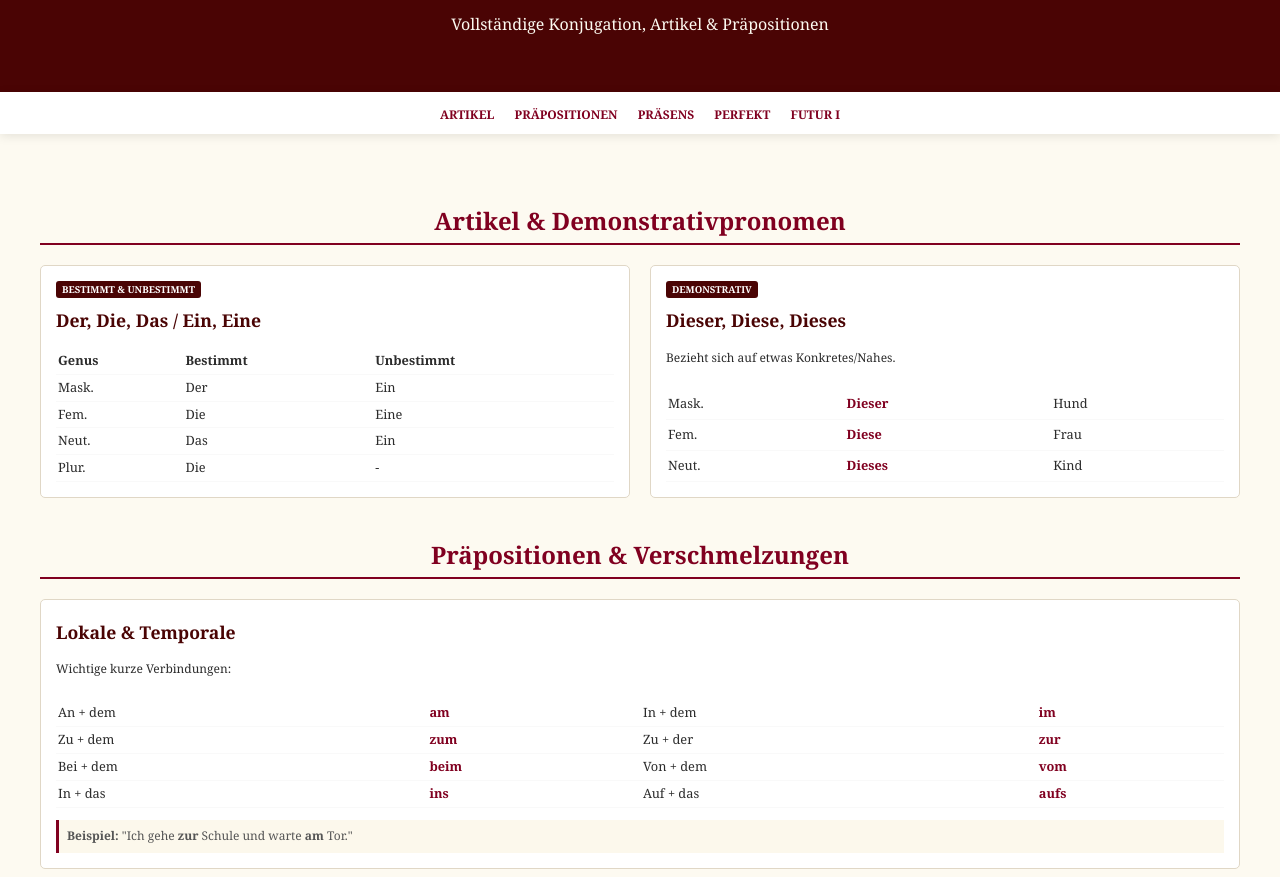
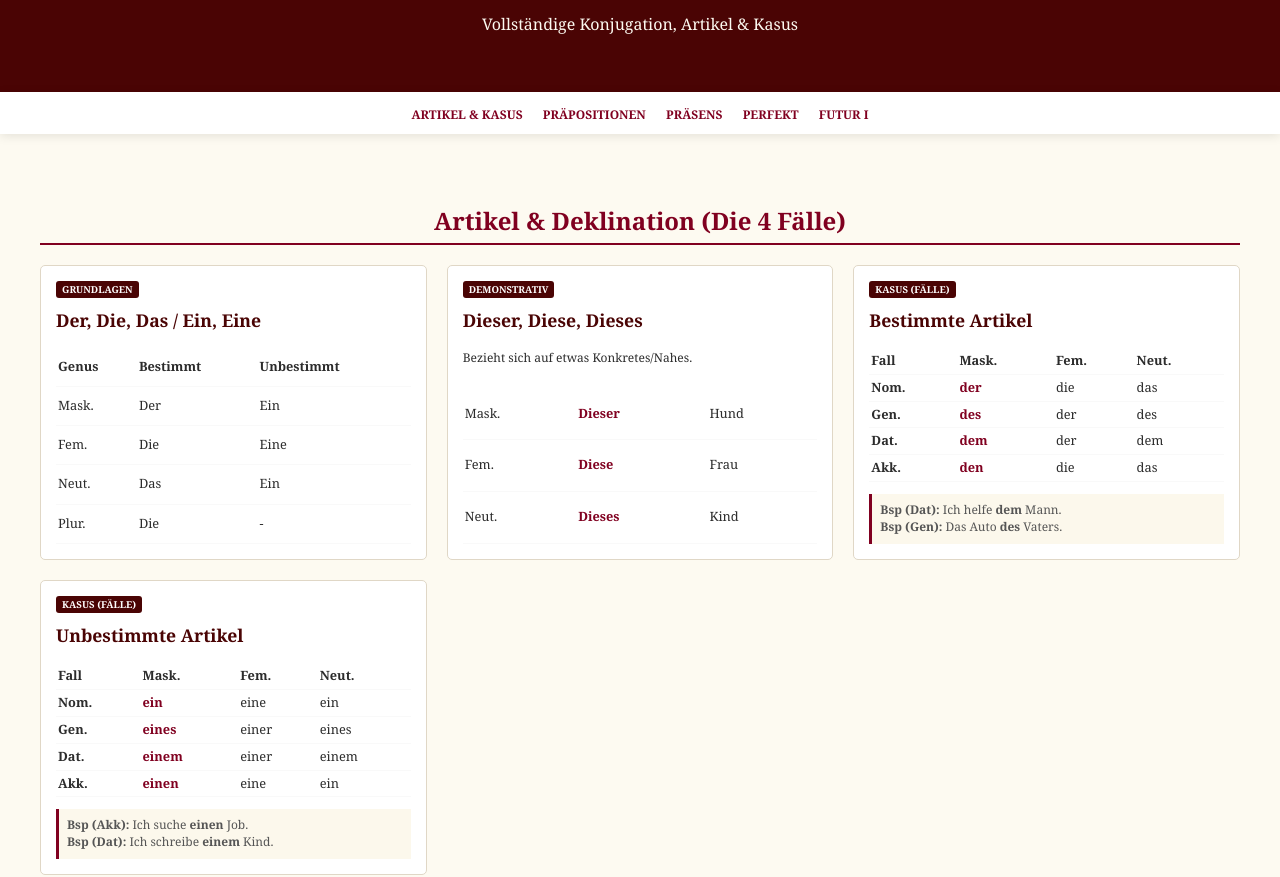
Before and after one commit to nicopfeiffer1995-sketch/Portugiesisch-f-r-Anf-nger, a plain HTML site: page german.html in a window 1280 px wide. Shown: the part 83-960 px from the top of the page. Drawn offline with Linux system fonts and the light colour scheme.

Commit message:
german.html

```diff
--- a/german.html
+++ b/german.html
@@ -120,11 +120,11 @@
 
 <header>
     <h1>Deutsche Grammatik</h1>
-    <p>Vollständige Konjugation, Artikel & Präpositionen</p>
+    <p>Vollständige Konjugation, Artikel & Kasus</p>
 </header>
 
 <nav>
-    <a href="#artigos">Artikel</a>
+    <a href="#artigos">Artikel & Kasus</a>
     <a href="#preposicoes">Präpositionen</a>
     <a href="#presente">Präsens</a>
     <a href="#passado">Perfekt</a>
@@ -134,10 +134,10 @@
 <div class="container">
 
     <section id="artigos">
-        <h2>Artikel & Demonstrativpronomen</h2>
+        <h2>Artikel & Deklination (Die 4 Fälle)</h2>
         <div class="grid">
             <div class="card">
-                <span class="tag gram-tag">Bestimmt & Unbestimmt</span>
+                <span class="tag gram-tag">Grundlagen</span>
                 <h3>Der, Die, Das / Ein, Eine</h3>
                 <table>
                     <tr><th>Genus</th><th>Bestimmt</th><th>Unbestimmt</th></tr>
@@ -156,6 +156,38 @@
                     <tr><td>Fem.</td><td class="verb-form">Diese</td><td>Frau</td></tr>
                     <tr><td>Neut.</td><td class="verb-form">Dieses</td><td>Kind</td></tr>
                 </table>
+            </div>
+
+            <div class="card">
+                <span class="tag gram-tag">Kasus (Fälle)</span>
+                <h3>Bestimmte Artikel</h3>
+                <table>
+                    <tr><th>Fall</th><th>Mask.</th><th>Fem.</th><th>Neut.</th></tr>
+                    <tr><td><strong>Nom.</strong></td><td class="verb-form">der</td><td>die</td><td>das</td></tr>
+                    <tr><td><strong>Gen.</strong></td><td class="verb-form">des</td><td>der</td><td>des</td></tr>
+                    <tr><td><strong>Dat.</strong></td><td class="verb-form">dem</td><td>der</td><td>dem</td></tr>
+                    <tr><td><strong>Akk.</strong></td><td class="verb-form">den</td><td>die</td><td>das</td></tr>
+                </table>
+                <div class="example-box">
+                    <strong>Bsp (Dat):</strong> Ich helfe <strong>dem</strong> Mann.<br>
+                    <strong>Bsp (Gen):</strong> Das Auto <strong>des</strong> Vaters.
+                </div>
+            </div>
+
+            <div class="card">
+                <span class="tag gram-tag">Kasus (Fälle)</span>
+                <h3>Unbestimmte Artikel</h3>
+                <table>
+                    <tr><th>Fall</th><th>Mask.</th><th>Fem.</th><th>Neut.</th></tr>
+                    <tr><td><strong>Nom.</strong></td><td class="verb-form">ein</td><td>eine</td><td>ein</td></tr>
+                    <tr><td><strong>Gen.</strong></td><td class="verb-form">eines</td><td>einer</td><td>eines</td></tr>
+                    <tr><td><strong>Dat.</strong></td><td class="verb-form">einem</td><td>einer</td><td>einem</td></tr>
+                    <tr><td><strong>Akk.</strong></td><td class="verb-form">einen</td><td>eine</td><td>ein</td></tr>
+                </table>
+                <div class="example-box">
+                    <strong>Bsp (Akk):</strong> Ich suche <strong>einen</strong> Job.<br>
+                    <strong>Bsp (Dat):</strong> Ich schreibe <strong>einem</strong> Kind.
+                </div>
             </div>
         </div>
     </section>
@@ -180,56 +212,16 @@
     <section id="presente">
         <h2>Präsens (Gegenwart)</h2>
         <div class="grid">
-            <div class="card">
-                <span class="tag regular">Regelmäßig</span><h3>Sprechen</h3>
-                <table>
-                    <tr><td class="pronoun">Ich</td><td class="verb-form">spreche</td><td class="pronoun">Wir</td><td class="verb-form">sprechen</td></tr>
-                    <tr><td class="pronoun">Du</td><td class="verb-form">sprichst</td><td class="pronoun">Ihr</td><td class="verb-form">sprecht</td></tr>
-                    <tr><td class="pronoun">Er/Sie/Es</td><td class="verb-form">spricht</td><td class="pronoun">Sie/sie</td><td class="verb-form">sprechen</td></tr>
-                </table>
-                <div class="example-box">Ich spreche mit meinem Freund.</div>
-            </div>
-            <div class="card">
-                <span class="tag regular">Regelmäßig</span><h3>Essen</h3>
-                <table>
-                    <tr><td class="pronoun">Ich</td><td class="verb-form">esse</td><td class="pronoun">Wir</td><td class="verb-form">essen</td></tr>
-                    <tr><td class="pronoun">Du</td><td class="verb-form">isst</td><td class="pronoun">Ihr</td><td class="verb-form">esst</td></tr>
-                    <tr><td class="pronoun">Er/Sie/Es</td><td class="verb-form">isst</td><td class="pronoun">Sie/sie</td><td class="verb-form">essen</td></tr>
-                </table>
-                <div class="example-box">Er isst gerne Pizza.</div>
-            </div>
-            <div class="card">
-                <span class="tag regular">Regelmäßig</span><h3>Öffnen</h3>
-                <table>
-                    <tr><td class="pronoun">Ich</td><td class="verb-form">öffne</td><td class="pronoun">Wir</td><td class="verb-form">öffnen</td></tr>
-                    <tr><td class="pronoun">Du</td><td class="verb-form">öffnest</td><td class="pronoun">Ihr</td><td class="verb-form">öffnet</td></tr>
-                    <tr><td class="pronoun">Er/Sie/Es</td><td class="verb-form">öffnet</td><td class="pronoun">Sie/sie</td><td class="verb-form">öffnen</td></tr>
-                </table>
-                <div class="example-box">Wir öffnen das Fenster.</div>
-            </div>
-            <div class="card">
-                <span class="tag irregular">Hilfsverb</span><h3>Sein</h3>
-                <table>
-                    <tr><td class="pronoun">Ich</td><td class="verb-form">bin</td><td class="pronoun">Wir</td><td class="verb-form">sind</td></tr>
-                    <tr><td class="pronoun">Du</td><td class="verb-form">bist</td><td class="pronoun">Ihr</td><td class="verb-form">seid</td></tr>
-                    <tr><td class="pronoun">Er/Sie/Es</td><td class="verb-form">ist</td><td class="pronoun">Sie/sie</td><td class="verb-form">sind</td></tr>
-                </table>
-                <div class="example-box">Ihr seid sehr freundlich.</div>
-            </div>
-            <div class="card">
-                <span class="tag irregular">Hilfsverb</span><h3>Haben</h3>
-                <table>
-                    <tr><td class="pronoun">Ich</td><td class="verb-form">habe</td><td class="pronoun">Wir</td><td class="verb-form">haben</td></tr>
-                    <tr><td class="pronoun">Du</td><td class="verb-form">hast</td><td class="pronoun">Ihr</td><td class="verb-form">habt</td></tr>
-                    <tr><td class="pronoun">Er/Sie/Es</td><td class="verb-form">hat</td><td class="pronoun">Sie/sie</td><td class="verb-form">haben</td></tr>
-                </table>
-                <div class="example-box">Sie haben ein neues Auto.</div>
-            </div>
+            <div class="card"><span class="tag regular">Regelmäßig</span><h3>Sprechen</h3><table><tr><td class="pronoun">Ich</td><td class="verb-form">spreche</td><td class="pronoun">Wir</td><td class="verb-form">sprechen</td></tr><tr><td class="pronoun">Du</td><td class="verb-form">sprichst</td><td class="pronoun">Ihr</td><td class="verb-form">sprecht</td></tr><tr><td class="pronoun">Er/Sie/Es</td><td class="verb-form">spricht</td><td class="pronoun">Sie/sie</td><td class="verb-form">sprechen</td></tr></table><div class="example-box">Ich spreche mit meinem Freund.</div></div>
+            <div class="card"><span class="tag regular">Regelmäßig</span><h3>Essen</h3><table><tr><td class="pronoun">Ich</td><td class="verb-form">esse</td><td class="pronoun">Wir</td><td class="verb-form">essen</td></tr><tr><td class="pronoun">Du</td><td class="verb-form">isst</td><td class="pronoun">Ihr</td><td class="verb-form">esst</td></tr><tr><td class="pronoun">Er/Sie/Es</td><td class="verb-form">isst</td><td class="pronoun">Sie/sie</td><td class="verb-form">essen</td></tr></table><div class="example-box">Er isst gerne Pizza.</div></div>
+            <div class="card"><span class="tag regular">Regelmäßig</span><h3>Öffnen</h3><table><tr><td class="pronoun">Ich</td><td class="verb-form">öffne</td><td class="pronoun">Wir</td><td class="verb-form">öffnen</td></tr><tr><td class="pronoun">Du</td><td class="verb-form">öffnest</td><td class="pronoun">Ihr</td><td class="verb-form">öffnet</td></tr><tr><td class="pronoun">Er/Sie/Es</td><td class="verb-form">öffnet</td><td class="pronoun">Sie/sie</td><td class="verb-form">öffnen</td></tr></table><div class="example-box">Wir öffnen das Fenster.</div></div>
+            <div class="card"><span class="tag irregular">Hilfsverb</span><h3>Sein</h3><table><tr><td class="pronoun">Ich</td><td class="verb-form">bin</td><td class="pronoun">Wir</td><td class="verb-form">sind</td></tr><tr><td class="pronoun">Du</td><td class="verb-form">bist</td><td class="pronoun">Ihr</td><td class="verb-form">seid</td></tr><tr><td class="pronoun">Er/Sie/Es</td><td class="verb-form">ist</td><td class="pronoun">Sie/sie</td><td class="verb-form">sind</td></tr></table><div class="example-box">Ihr seid sehr freundlich.</div></div>
+            <div class="card"><span class="tag irregular">Hilfsverb</span><h3>Haben</h3><table><tr><td class="pronoun">Ich</td><td class="verb-form">habe</td><td class="pronoun">Wir</td><td class="verb-form">haben</td></tr><tr><td class="pronoun">Du</td><td class="verb-form">hast</td><td class="pronoun">Ihr</td><td class="verb-form">habt</td></tr><tr><td class="pronoun">Er/Sie/Es</td><td class="verb-form">hat</td><td class="pronoun">Sie/sie</td><td class="verb-form">haben</td></tr></table><div class="example-box">Sie haben ein neues Auto.</div></div>
             <div class="card"><span class="tag irregular">Irregulär</span><h3>Gehen</h3><table><tr><td class="pronoun">Ich</td><td class="verb-form">gehe</td><td class="pronoun">Wir</td><td class="verb-form">gehen</td></tr><tr><td class="pronoun">Du</td><td class="verb-form">gehst</td><td class="pronoun">Ihr</td><td class="verb-form">geht</td></tr><tr><td class="pronoun">Er/Sie/Es</td><td class="verb-form">geht</td><td class="pronoun">Sie/sie</td><td class="verb-form">gehen</td></tr></table><div class="example-box">Du gehst heute in den Park.</div></div>
             <div class="card"><span class="tag regular">Regelmäßig</span><h3>Machen</h3><table><tr><td class="pronoun">Ich</td><td class="verb-form">mache</td><td class="pronoun">Wir</td><td class="verb-form">machen</td></tr><tr><td class="pronoun">Du</td><td class="verb-form">machst</td><td class="pronoun">Ihr</td><td class="verb-form">macht</td></tr><tr><td class="pronoun">Er/Sie/Es</td><td class="verb-form">macht</td><td class="pronoun">Sie/sie</td><td class="verb-form">machen</td></tr></table><div class="example-box">Was macht ihr am Wochenende?</div></div>
             <div class="card"><span class="tag irregular">Modalverb</span><h3>Wollen</h3><table><tr><td class="pronoun">Ich</td><td class="verb-form">will</td><td class="pronoun">Wir</td><td class="verb-form">wollen</td></tr><tr><td class="pronoun">Du</td><td class="verb-form">willst</td><td class="pronoun">Ihr</td><td class="verb-form">wollt</td></tr><tr><td class="pronoun">Er/Sie/Es</td><td class="verb-form">will</td><td class="pronoun">Sie/sie</td><td class="verb-form">wollen</td></tr></table><div class="example-box">Ich will Deutsch lernen.</div></div>
             <div class="card"><span class="tag irregular">Modalverb</span><h3>Können</h3><table><tr><td class="pronoun">Ich</td><td class="verb-form">kann</td><td class="pronoun">Wir</td><td class="verb-form">können</td></tr><tr><td class="pronoun">Du</td><td class="verb-form">kannst</td><td class="pronoun">Ihr</td><td class="verb-form">könnt</td></tr><tr><td class="pronoun">Er/Sie/Es</td><td class="verb-form">kann</td><td class="pronoun">Sie/sie</td><td class="verb-form">können</td></tr></table><div class="example-box">Sie können sehr gut kochen.</div></div>
-            <div class="card"><span class="tag regular">Regelmäßig</span><h3>Sehen</h3><table><tr><td class="pronoun">Ich</td><td class="verb-form">sehe</td><td class="pronoun">Wir</td><td class="verb-form">sehen</td></tr><tr><td class="pronoun">Du</td><td class="verb-form">siehst</td><td class="pronoun">Ihr</td><td class="verb-form">seht</td></tr><tr><td class="pronoun">Er/Sie/Es</td><td class="verb-form">sieht</td><td class="pronoun">Sie/sie</td><td class="verb-form">sehen</td></tr></table><div class="example-box">Er sieht den Film im Kino.</div></div>
+            <div class="card"><span class="tag regular">Regelmäßig</span><h3>Sehen</h3><table><tr><td class="pronoun">Ich</td><td class="verb-form">sehe</td><td class="pronoun">Wir</td><td class="verb-form">sehen</td></tr><tr><td class="pronoun">Du</td><td class="verb-form">siehst</td><td class="pronoun">Ihr</td><td class="verb-form">seht</td></tr><tr><td class="pronoun">Er/Sie/Es</td><td class="verb-form">sieht</td><td class="pronoun">Sie/sie</td><td class="verb-form">sehen</td></tr></table><div class="example-box">Er sieht den film im Kino.</div></div>
             <div class="card"><span class="tag regular">Regelmäßig</span><h3>Geben</h3><table><tr><td class="pronoun">Ich</td><td class="verb-form">gebe</td><td class="pronoun">Wir</td><td class="verb-form">geben</td></tr><tr><td class="pronoun">Du</td><td class="verb-form">gibst</td><td class="pronoun">Ihr</td><td class="verb-form">gebt</td></tr><tr><td class="pronoun">Er/Sie/Es</td><td class="verb-form">gibt</td><td class="pronoun">Sie/sie</td><td class="verb-form">geben</td></tr></table><div class="example-box">Ich gebe dir das Buch zurück.</div></div>
             <div class="card"><span class="tag irregular">Irregulär</span><h3>Wissen</h3><table><tr><td class="pronoun">Ich</td><td class="verb-form">weiß</td><td class="pronoun">Wir</td><td class="verb-form">wissen</td></tr><tr><td class="pronoun">Du</td><td class="verb-form">weißt</td><td class="pronoun">Ihr</td><td class="verb-form">wisst</td></tr><tr><td class="pronoun">Er/Sie/Es</td><td class="verb-form">weiß</td><td class="pronoun">Sie/sie</td><td class="verb-form">wissen</td></tr></table><div class="example-box">Wir wissen die Antwort nicht.</div></div>
             <div class="card"><span class="tag regular">Regelmäßig</span><h3>Sagen</h3><table><tr><td class="pronoun">Ich</td><td class="verb-form">sage</td><td class="pronoun">Wir</td><td class="verb-form">sagen</td></tr><tr><td class="pronoun">Du</td><td class="verb-form">sagst</td><td class="pronoun">Ihr</td><td class="verb-form">sagt</td></tr><tr><td class="pronoun">Er/Sie/Es</td><td class="verb-form">sagt</td><td class="pronoun">Sie/sie</td><td class="verb-form">sagen</td></tr></table><div class="example-box">Was sagst du dazu?</div></div>
@@ -276,7 +268,7 @@
             <div class="card"><h3>Wissen</h3><table><tr><td class="pronoun">Ich</td><td class="verb-form">werde wissen</td><td class="pronoun">Wir</td><td class="verb-form">werden wissen</td></tr><tr><td class="pronoun">Du</td><td class="verb-form">wirst wissen</td><td class="pronoun">Ihr</td><td class="verb-form">werdet wissen</td></tr><tr><td class="pronoun">Er/Sie/Es</td><td class="verb-form">wird wissen</td><td class="pronoun">Sie/sie</td><td class="verb-form">werden wissen</td></tr></table><div class="example-box">Nach der Prüfung werde ich es wissen.</div></div>
             <div class="card"><h3>Sagen</h3><table><tr><td class="pronoun">Ich</td><td class="verb-form">werde sagen</td><td class="pronoun">Wir</td><td class="verb-form">werden sagen</td></tr><tr><td class="pronoun">Du</td><td class="verb-form">wirst sagen</td><td class="pronoun">Ihr</td><td class="verb-form">werdet sagen</td></tr><tr><td class="pronoun">Er/Sie/Es</td><td class="verb-form">wird sagen</td><td class="pronoun">Sie/sie</td><td class="verb-form">werden sagen</td></tr></table><div class="example-box">Er wird euch die Wahrheit sagen.</div></div>
             <div class="card"><h3>Mögen</h3><table><tr><td class="pronoun">Ich</td><td class="verb-form">werde mögen</td><td class="pronoun">Wir</td><td class="verb-form">werden mögen</td></tr><tr><td class="pronoun">Du</td><td class="verb-form">wirst mögen</td><td class="pronoun">Ihr</td><td class="verb-form">werdet mögen</td></tr><tr><td class="pronoun">Er/Sie/Es</td><td class="verb-form">wird mögen</td><td class="pronoun">Sie/sie</td><td class="verb-form">werden mögen</td></tr></table><div class="example-box">Du wirst diesen Ort sicher mögen.</div></div>
-            <div class="card"><h3>Trinken</h3><table><tr><td class="pronoun">Ich</td><td class="verb-form">werde trinken</td><td class="pronoun">Wir</td><td class="verb-form">werden trinken</td></tr><tr><td class="pronoun">Du</td><td class="v-form">wirst trinken</td><td class="pronoun">Ihr</td><td class="verb-form">werdet trinken</td></tr><tr><td class="pronoun">Er/Sie/Es</td><td class="verb-form">wird trinken</td><td class="pronoun">Sie/sie</td><td class="verb-form">werden trinken</td></tr></table><div class="example-box">Ich werde nur ein Wasser trinken.</div></div>
+            <div class="card"><h3>Trinken</h3><table><tr><td class="pronoun">Ich</td><td class="verb-form">werde trinken</td><td class="pronoun">Wir</td><td class="verb-form">werden trinken</td></tr><tr><td class="pronoun">Du</td><td class="verb-form">wirst trinken</td><td class="pronoun">Ihr</td><td class="verb-form">werdet trinken</td></tr><tr><td class="pronoun">Er/Sie/Es</td><td class="verb-form">wird trinken</td><td class="pronoun">Sie/sie</td><td class="verb-form">werden trinken</td></tr></table><div class="example-box">Ich werde nur ein Wasser trinken.</div></div>
         </div>
     </section>
 
```
